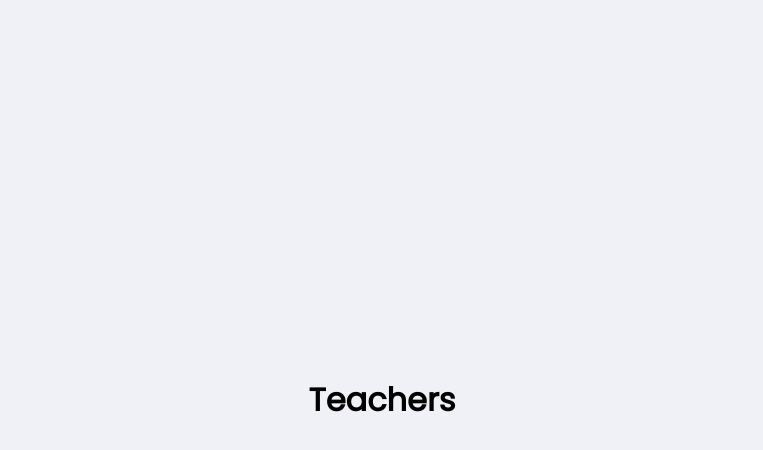
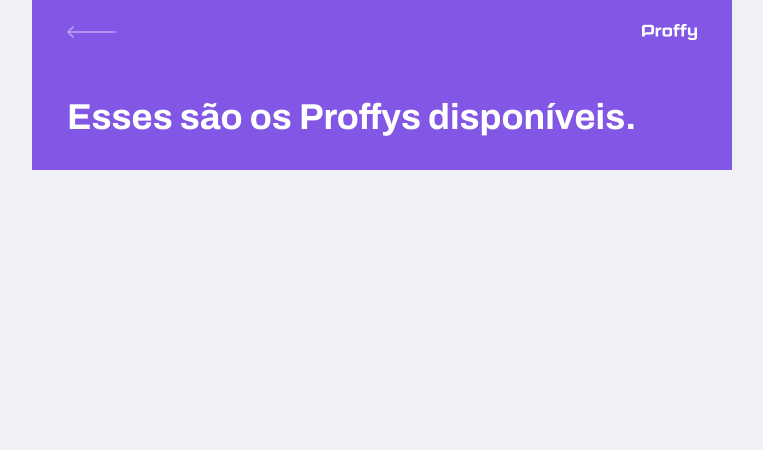
Before and after one commit to AlanFerreiraDias/Proffy, a React (Create React App) app: page /study in a window 1280 px wide. Shown: the top 450 px of the page, without its empty margins (258-1021 px from the left). Built offline with nearby package versions, Linux system fonts and the light colour scheme.

Commit message:
Add teacher list header and styles

```diff
--- a/src/pages/TeacherList/index.tsx
+++ b/src/pages/TeacherList/index.tsx
@@ -1,8 +1,27 @@
 import React from 'react';
+import { Link } from 'react-router-dom';
+import './styles.css';
+
+import logoImg from '../../assets/images/logo.svg'
+import backIcon from '../../assets/images/icons/back.svg'
 
 function TeacherList() {
     return (
-        <h1>Teachers</h1>
+        <div id="page-teacher-list" className="container">
+            <header className="page-header">
+                <div className="top-bar-container">
+                    <Link to="/">
+                        <img src={backIcon} alt="Voltar" />
+                    </Link>
+                    <img src={logoImg} alt="Proffy" />
+                </div>
+
+                <div className="header-content">
+                    <strong>Esses são os Proffys disponíveis.</strong>
+                </div>
+
+            </header>
+        </div>
     )
 }
 
--- /dev/null
+++ b/src/pages/TeacherList/styles.css
@@ -0,0 +1,47 @@
+#page-teacher-list {
+    width: 100vw;
+    height: 100vh;
+
+}
+
+.page-header {
+    display: flex;
+    flex-direction: column;
+    background-color: var(--color-primary);
+}
+
+.page-header .top-bar-container {
+    width: 90%;
+    margin: 0 auto;
+    display: flex;
+    justify-content: space-between;
+    align-items: center;
+    color: var(--color-text-in-primary);
+    padding: 1.6rem 0;
+}
+
+.page-header .top-bar-container > img {
+    height: 1.6rem;
+}
+
+.page-header .top-bar-container a {
+    height: 3.2rem;
+    transition: opacity 0.2s;
+}
+
+.page-header .top-bar-container a:hover {
+    opacity: 0.6;
+}
+
+.page-header .header-content {
+    width: 90%;
+    margin: 0 auto;
+    position: relative;
+    margin: 3.2rem auto;
+}
+
+.page-header .header-content strong {
+    font: 700 3.6rem Archivo;
+    line-height: 4.2rem;
+    color: var(--color-title-in-primary);
+}
```
